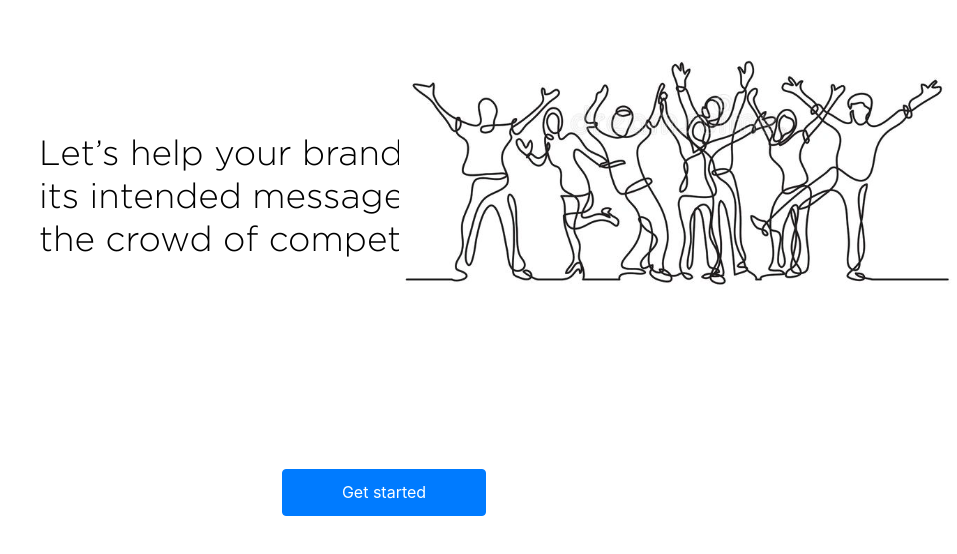
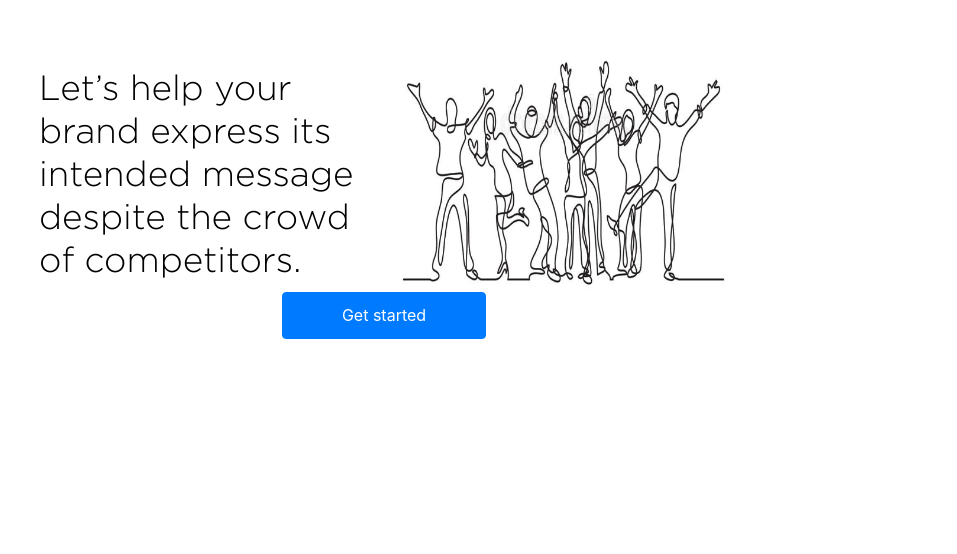
Before and after one commit to Monarene/digifigs-website, a React (Create React App) app: page /services in a window 768 px wide. Shown: the part 1859-2413 px from the top of the page, 957 px wide, since content can reach past the window. Built offline with nearby package versions, Linux system fonts and the light colour scheme.

Commit message:
Finishes responnsive website

```diff
--- a/src/Pages/Services.js
+++ b/src/Pages/Services.js
@@ -1,18 +1,15 @@
 import React from "react";
 import AOS from "aos";
 
-// importing components
 import TopCaption from "../Components/TopCaption";
 import CaptionImage from "../Components/CaptionImage";
 import Partners from "../Components/Partners";
 import StandOut from "../Components/StandOut";
 import { Button } from "reactstrap";
-// importing css
 import "aos/dist/aos.css";
 import "../css/homepage.css";
 import "../css/services.css";
 
-// importing images
 import people from "../assets/images/people.png";
 import Marketing from "../Components/Marketing";
 import content from "../assets/images/content_marketing.png";
@@ -125,7 +122,7 @@ const ServicePage = () => {
           >
             <Button
               color="primary"
-              className="text-white justify-content-center"
+              className="text-white justify-content-center rejoicing-button"
               style={{ margin: "auto" }}
             >
               Get started
--- a/src/css/services.css
+++ b/src/css/services.css
@@ -108,7 +108,6 @@
 
   .grow-container {
     height: 200px;
-    background-color: red;
     display: flex;
     flex-direction: column;
     align-items: center;
@@ -132,7 +131,6 @@
   }
 
   .customer-container {
-    background-color: green;
     width: 50%;
     float: right;
   }
@@ -165,3 +163,37 @@
     display: none;
   }
 }
+
+@media (min-width: 768px) and (max-width: 1024px) {
+  .grow-container {
+    width: 50%;
+    height: auto;
+    display: flex;
+    justify-content: center;
+    align-items: center;
+  }
+
+  .rejoice-text {
+    font-size: 35px;
+    width: 100%;
+    height: auto;
+    margin-top: auto;
+  }
+
+  .image-rejoicing {
+    width: 100%;
+  }
+
+  .girl-dog-container {
+    float: none;
+    display: flex;
+    align-items: flex-end;
+    justify-content: center;
+  }
+
+  .girl-dog {
+    margin: 0px;
+    padding: 0px;
+    width: 100%;
+  }
+}
```
